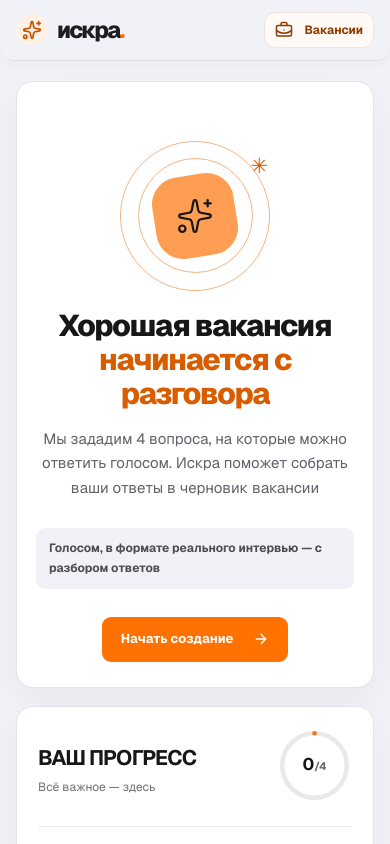
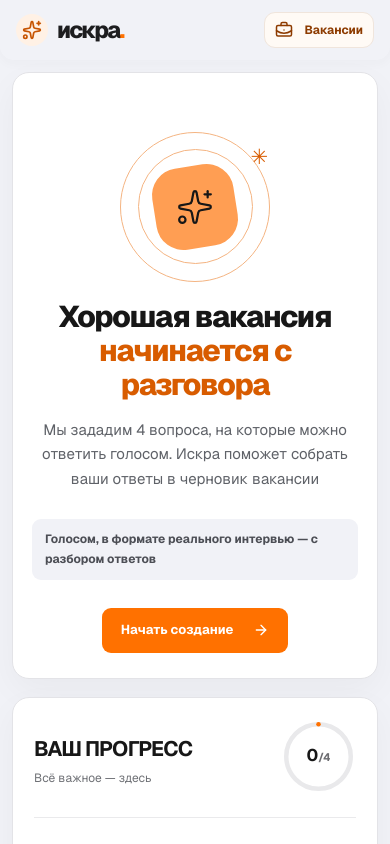
Before and after one commit to anastasiyarudomyotova/iskra, a Next.js app: page / in a window 390 px wide. Shown: the top 844 px of the page. Built offline with nearby package versions, Linux system fonts and the light colour scheme.

Commit message:
Remove navigation border and reduce workspace padding
Co-authored-by: arena-agent <297053741+arena-agent@users.noreply.github.com>

```diff
--- a/src/app/globals.css
+++ b/src/app/globals.css
@@ -305,11 +305,10 @@ body, .app-shell { background: #f1f2f7; color: #171717; }
 .review-item .review-number.done { color: #fff; }
 .review-item:last-child { border-bottom: 0; padding-bottom: 0; }
 
-/* A shared shell surface with a subtle outline around the navigation. */
+/* Shared shell surface and compact workspace spacing. */
 .app-nav {
   background: transparent;
-  border: 1px solid #dfe1e8;
-  border-left: 0;
+  border: 0;
   border-radius: 0 16px 16px 0;
   box-shadow: 3px 0 14px #30344808;
 }
@@ -319,15 +318,14 @@ body, .app-shell { background: #f1f2f7; color: #171717; }
   border-radius: 11px;
 }
 .workspace {
-  padding: max(24px, env(safe-area-inset-top)) max(24px, env(safe-area-inset-right)) max(24px, env(safe-area-inset-bottom)) 24px;
+  padding: max(16px, env(safe-area-inset-top)) max(16px, env(safe-area-inset-right)) max(16px, env(safe-area-inset-bottom)) 16px;
 }
 @media (max-width: 820px) {
   .app-nav {
     background: transparent;
     border: 0;
-    border-bottom: 1px solid #dfe1e8;
     border-radius: 0 0 14px 14px;
     box-shadow: 0 3px 12px #30344808;
   }
-  .workspace { padding: 20px max(16px, env(safe-area-inset-right)) max(20px, env(safe-area-inset-bottom)) max(16px, env(safe-area-inset-left)); }
+  .workspace { padding: 12px max(12px, env(safe-area-inset-right)) max(12px, env(safe-area-inset-bottom)) max(12px, env(safe-area-inset-left)); }
 }
```
